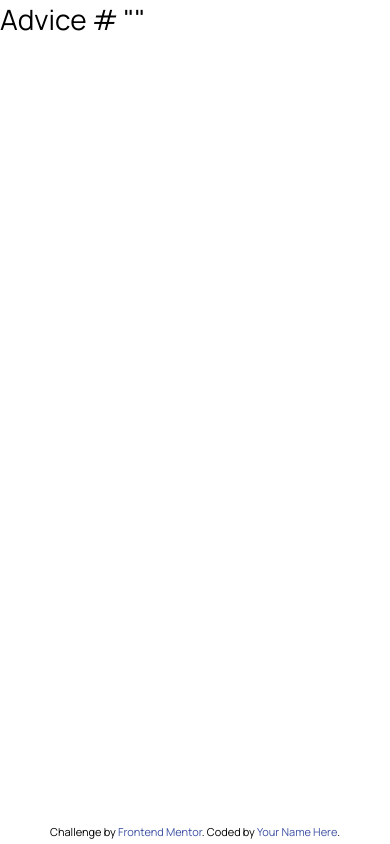
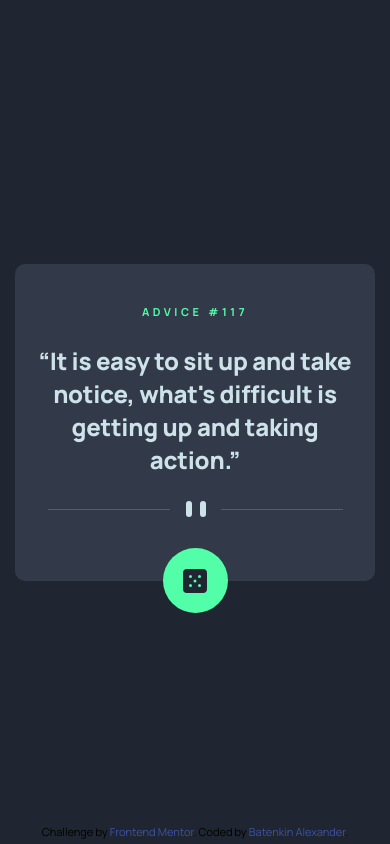
Before and after one commit to albatros444/frontendMentor26, a plain HTML site: page index.html in a window 390 px wide. Drawn offline with Linux system fonts and the light colour scheme.

Commit message:
project done

```diff
--- a/index.html
+++ b/index.html
@@ -20,15 +20,54 @@
     <title>Frontend Mentor | Advice generator app</title>
   </head>
   <body>
-    Advice #<!-- Advice ID goes here -->
-
-    "<!-- Advice text goes here -->"
+    <div class="background">
+      <div class="card">
+        <p class="adviceNumber">Advice #<span class="number">117</span></p>
+        <q class="adviceText"
+          >It is easy to sit up and take notice, what's difficult is getting up
+          and taking action.</q
+        >
+        <div class="divider">
+          <svg width="444" height="16" xmlns="http://www.w3.org/2000/svg">
+            <g fill="none" fill-rule="evenodd">
+              <path fill="#4F5D74" d="M0 8h196v1H0zM248 8h196v1H248z" />
+              <g transform="translate(212)" fill="#CEE3E9">
+                <rect width="6" height="16" rx="3" />
+                <rect x="14" width="6" height="16" rx="3" />
+              </g>
+            </g>
+          </svg>
+        </div>
+        <div class="dividerMob">
+          <svg width="295" height="16" xmlns="http://www.w3.org/2000/svg">
+            <g fill="none" fill-rule="evenodd">
+              <path fill="#4F5D74" d="M0 8h122v1H0zM173 8h122v1H173z" />
+              <g transform="translate(138)" fill="#CEE3E9">
+                <rect width="6" height="16" rx="3" />
+                <rect x="14" width="6" height="16" rx="3" />
+              </g>
+            </g>
+          </svg>
+        </div>
+        <div class="containerForButton">
+          <button>
+            <svg width="24" height="24" xmlns="http://www.w3.org/2000/svg">
+              <path
+                d="M20 0H4a4.005 4.005 0 0 0-4 4v16a4.005 4.005 0 0 0 4 4h16a4.005 4.005 0 0 0 4-4V4a4.005 4.005 0 0 0-4-4ZM7.5 18a1.5 1.5 0 1 1 0-3 1.5 1.5 0 0 1 0 3Zm0-9a1.5 1.5 0 1 1 0-3 1.5 1.5 0 0 1 0 3Zm4.5 4.5a1.5 1.5 0 1 1 0-3 1.5 1.5 0 0 1 0 3Zm4.5 4.5a1.5 1.5 0 1 1 0-3 1.5 1.5 0 0 1 0 3Zm0-9a1.5 1.5 0 1 1 0-3 1.5 1.5 0 0 1 0 3Z"
+                fill="#202733"
+              />
+            </svg>
+          </button>
+        </div>
+      </div>
+    </div>
 
     <div class="attribution">
       Challenge by
       <a href="https://www.frontendmentor.io?ref=challenge" target="_blank"
         >Frontend Mentor</a
-      >. Coded by <a href="#">Your Name Here</a>.
+      >. Coded by <a href="#">Batenkin Alexander</a>.
     </div>
+    <script src="index.js"></script>
   </body>
 </html>
--- /dev/null
+++ b/index.js
@@ -0,0 +1,16 @@
+let adviceText = document.querySelector(".adviceText");
+let adviceN = document.querySelector(".number");
+let button = document.querySelector("button");
+///////////////////////////
+
+button.addEventListener("click", () => {
+  let promise = fetch("https://api.adviceslip.com/advice", {
+    cache: "no-cache",
+  });
+  let response = promise
+    .then((resp) => resp.json())
+    .then((result) => {
+      adviceText.innerText = result.slip.advice;
+      adviceN.innerText = result.slip.id;
+    });
+});
--- /dev/null
+++ b/scss/card.scss
@@ -0,0 +1,53 @@
+.card {
+  position: relative;
+  width: 540px;
+  padding: 50px 40px 0 40px;
+  border-radius: 15px;
+  background-color: hsl(217, 19%, 24%);
+  .adviceNumber {
+    margin-bottom: 25px;
+    font-size: 13px;
+    font-weight: 700;
+    text-align: center;
+    text-transform: uppercase;
+    letter-spacing: 0.32em;
+    color: hsl(150, 100%, 66%);
+  }
+  .adviceText {
+    display: block;
+    margin-bottom: 40px;
+    font-weight: 800;
+    text-align: center;
+    letter-spacing: -0.01em;
+    color: hsl(193, 38%, 86%);
+  }
+  .divider {
+    display: flex;
+    justify-content: center;
+    margin-bottom: 40px;
+  }
+  .dividerMob {
+    display: none;
+  }
+  .containerForButton {
+    display: flex;
+    justify-content: center;
+    button {
+      // position: absolute;
+      display: block;
+      margin-bottom: -32px;
+      //   left: 237px;
+      //   bottom: -31px;
+      width: 65px;
+      height: 65px;
+      border-radius: 50%;
+      padding: 4px 0 0 0;
+      border: none;
+      outline: inherit;
+      cursor: pointer;
+      background-color: hsl(150, 100%, 66%);
+    }
+  }
+}
+
+@import "mediaQs";
--- a/scss/main.scss
+++ b/scss/main.scss
@@ -1,2 +1,11 @@
 @import "globals";
 @import "footer";
+@import "card";
+
+.background {
+  display: flex;
+  justify-content: center;
+  align-items: center;
+  height: 100vh;
+  background-color: hsl(218, 23%, 16%);
+}
--- /dev/null
+++ b/scss/mediaQs.scss
@@ -0,0 +1,28 @@
+@media screen and (max-width: 600px) {
+  .card {
+    width: 100%;
+    margin: 15px;
+    padding: 40px 20px 0 20px;
+    border-radius: 10px;
+    .adviceNumber {
+      font-size: 11px;
+    }
+    .adviceText {
+      font-size: 24px;
+      margin-bottom: 25px;
+    }
+    .divider {
+      display: none;
+    }
+    .dividerMob {
+      display: flex;
+      justify-content: center;
+      margin-bottom: 31px;
+    }
+    .containerForButton {
+      button {
+        margin-bottom: -32px;
+      }
+    }
+  }
+}
```
Also changed, not shown: dist/main.css, 1 other file.
